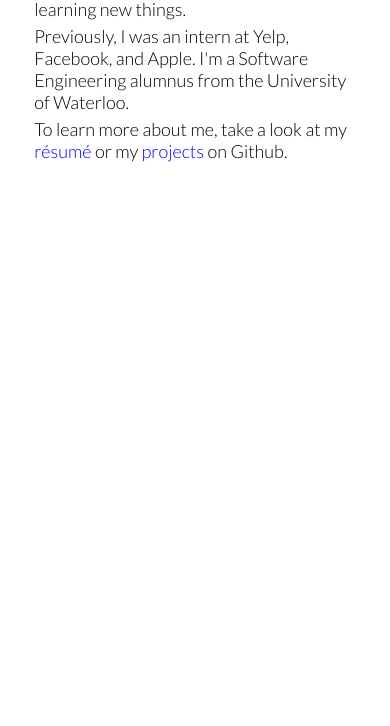
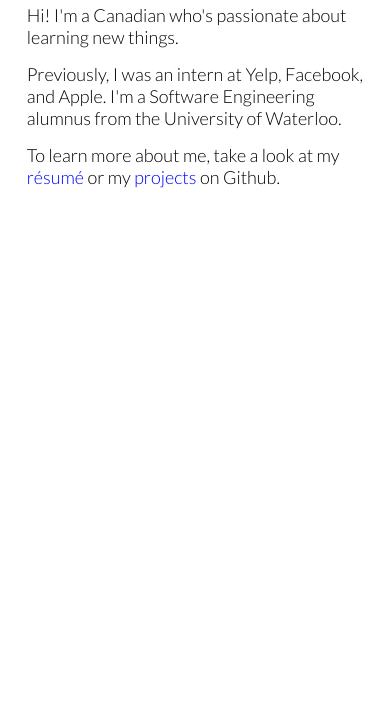
Before and after one commit to AaronMorais/AaronMorais.github.io, a plain HTML site: page index.html in a window 390 px wide. Shown: the part 118-844 px from the top of the page. Drawn offline with Linux system fonts and the light colour scheme.

Commit message:
Adjust padding on mobile

```diff
--- a/index.html
+++ b/index.html
@@ -16,10 +16,10 @@
         font-weight: 300;
       }
       .content {
-        padding-top: 5%;
+        padding: 5% 7% 0px 7%;
       }
       .content div {
-        padding: 0px 7% 5px 7%;
+        padding-bottom: 5px;
       }
       .name {
         font-size: 52px;
@@ -28,6 +28,14 @@
       a {
         text-decoration: none;
         color: blue;
+      }
+      @media only screen and (max-width: 500px) {
+        .content {
+          padding: 10% 5% 0px 5%;
+        }
+        .content div {
+          padding-bottom: 15px;
+        }
       }
     </style>
     <script>
```
